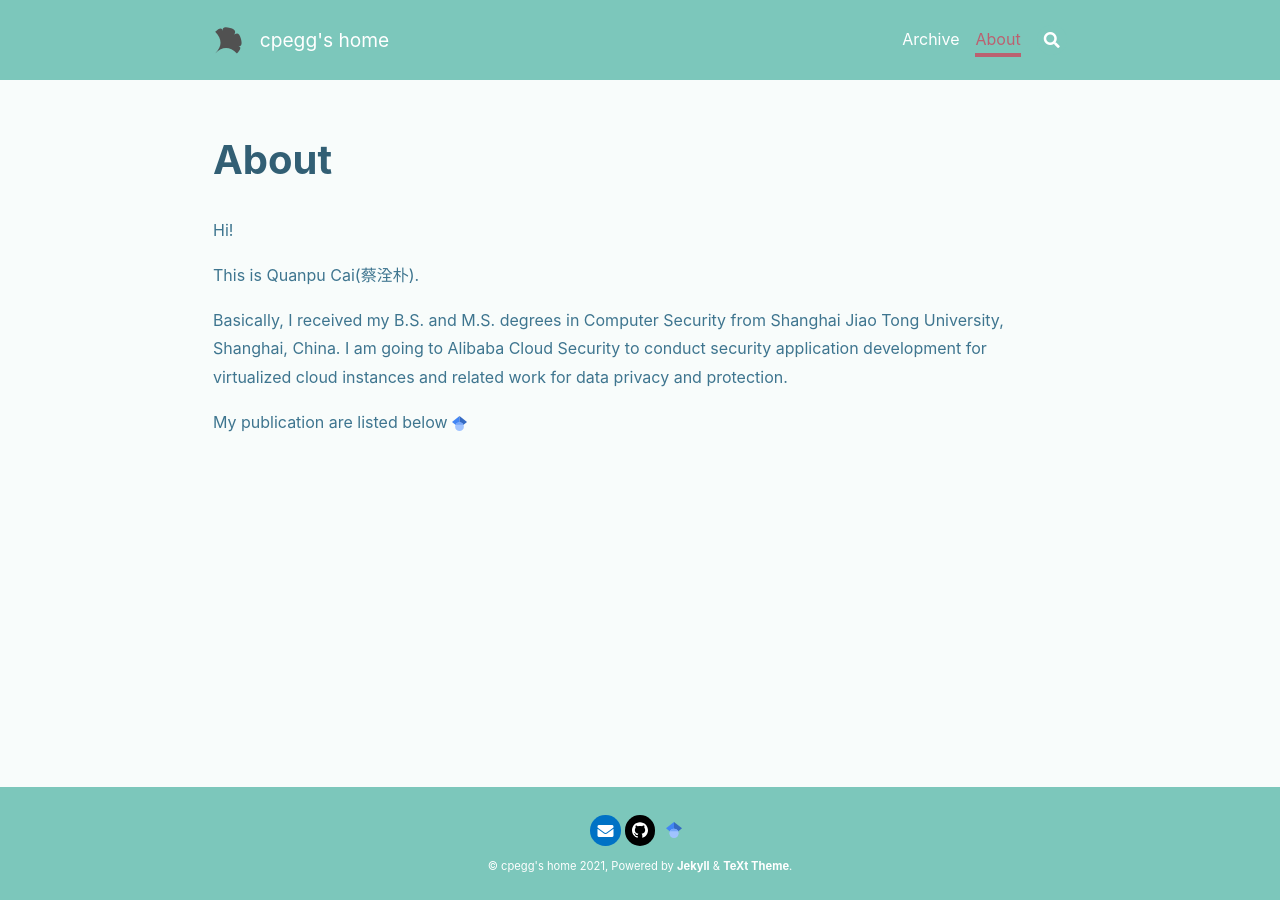
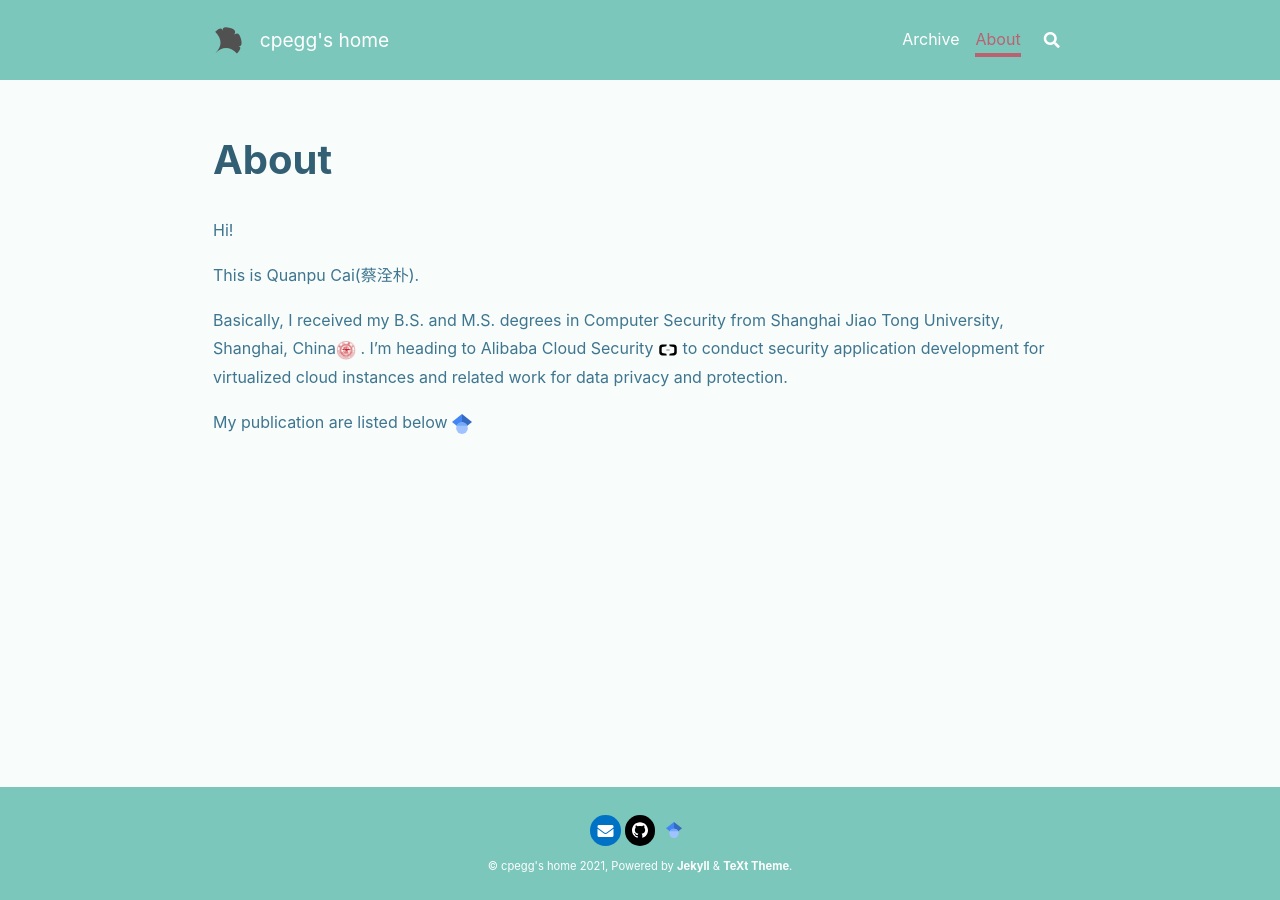
Before and after one commit to cpeggg/cpeggg.github.io, a Jekyll site: the page built from about.md, in a window 1280 px wide. Built offline with Jekyll 4.4.1, drawn with Linux system fonts in a browser that asks for light colours; nearby versions of some CDN libraries.

Commit message:
update aboutme

```diff
--- a/about.md
+++ b/about.md
@@ -30,8 +30,8 @@ Hi!
 
 This is Quanpu Cai(蔡洤朴).
 
-Basically, I received my B.S. and M.S. degrees in Computer Security from Shanghai Jiao Tong University, Shanghai, China. I am going to Alibaba Cloud Security to conduct security application development for virtualized cloud instances and related work for data privacy and protection.
+Basically, I received my B.S. and M.S. degrees in Computer Security from Shanghai Jiao Tong University, Shanghai, China<img src="/assets/images/logo/SJTU.png" width = "20" height = "20" /> . I'm heading to Alibaba Cloud Security <img src="/assets/images/logo/aliyun.svg" width = "20" height = "20" />  to conduct security application development for virtualized cloud instances and related work for data privacy and protection.
 
 <!-- You can find my Chinese job-intended resume [here](/assets/pdfs/蔡洤朴.pdf) -->
 
-My publication are listed below  <img src="/assets/images/logo/glScholar.svg" width = "15" height = "15" />
+My publication are listed below  <img src="/assets/images/logo/glScholar.svg" width = "20" height = "20" />
```
Also changed, not shown: assets/images/logo/SJTU.png (added), assets/images/logo/aliyun.svg (added).
